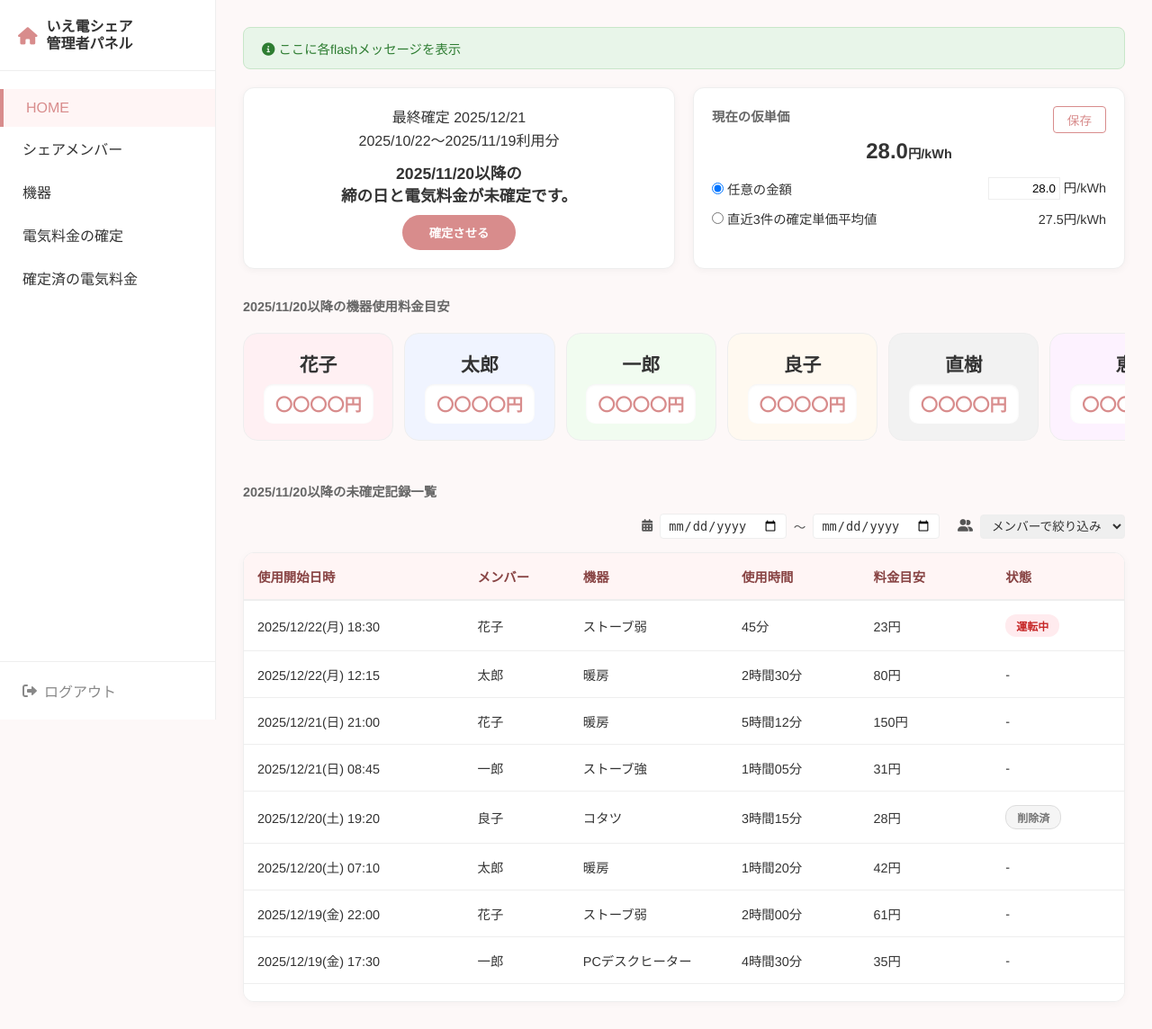
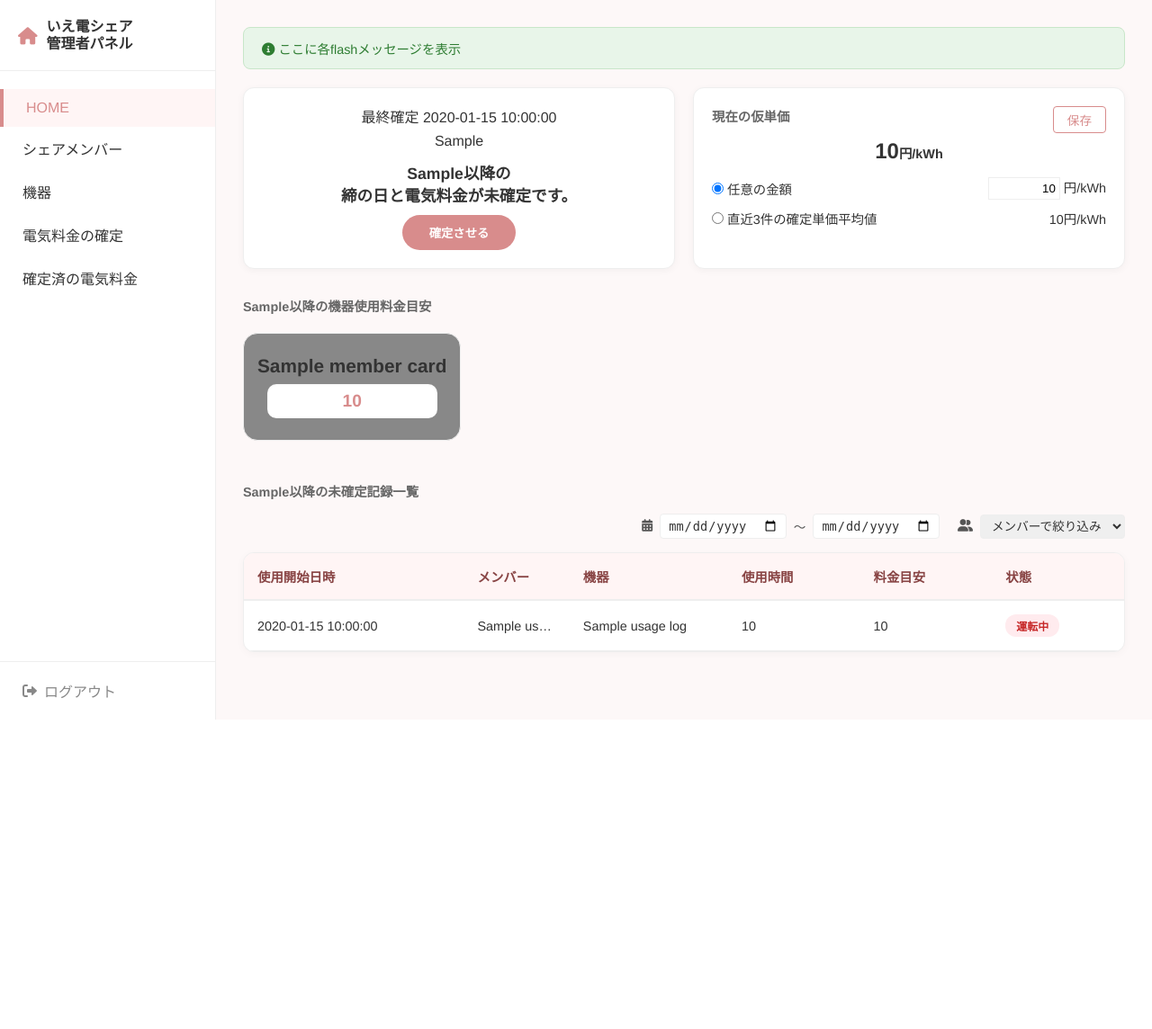
Before and after one commit to kubota-a/family-electricity-cost-share, a Python web app: template templates/admin_top.html in a window 1280 px wide. Shown: the whole page at 90% size. After the commit the page ends 800 px from the top, so only its background shows below. Run offline with Jinja, Linux system fonts and the light colour scheme; the template is opened without the code that fills it: most values are stand-ins (such as "Sample title", 1, 10 or a date in 2020).

Commit message:
feat: 管理者トップ画面の表示データ取得と一覧表示を実装

```diff
--- a/templates/admin_top.html
+++ b/templates/admin_top.html
@@ -188,79 +188,45 @@
         <div class="top-row">
             <div class="card confirm-box">
                 <div class="date-info">
-                    最終確定 2025/12/21<br>
-                    2025/10/22〜2025/11/19利用分
+                    最終確定 {{ latest_created_display }}<br>
+                    {{ latest_period_display }}
                 </div>
                 <div class="status-msg">
-                    2025/11/20以降の<br>締の日と電気料金が未確定です。
+                    {{ unfinalized_start_display }}以降の<br>締の日と電気料金が未確定です。
                 </div>
                 <button type="button" class="btn-primary" onclick="location.href='{{ url_for('admin_bill_confirm') }}'">確定させる</button>
             </div>
 
             <div class="card unit-price-box">
-                <button class="btn-save">保存</button>
+                <button type="button" class="btn-save">保存</button>
                 <div class="section-title">現在の仮単価</div>
-                <div class="price-display">28.0<span style="font-size: 0.9rem;">円/kWh</span></div>
+                <div class="price-display">{{ current_estimated_unit_price_display }}<span style="font-size: 0.9rem;">円/kWh</span></div>
                 <div class="radio-group">
                     <label class="radio-item">
                         <span><input type="radio" name="price" checked> 任意の金額</span>
-                        <span><input type="text" value="28.0"> 円/kWh</span>
+                        <span><input type="text" value="{{ current_estimated_unit_price_display }}"> 円/kWh</span>
                     </label>
                     <label class="radio-item">
                         <span><input type="radio" name="price"> 直近3件の確定単価平均値</span>
-                        <span>27.5円/kWh</span>
+                        <span>{{ latest_three_avg_unit_price_display }}円/kWh</span>
                     </label>
                 </div>
             </div>
         </div>
 
-        <div class="section-title">2025/11/20以降の機器使用料金目安</div>
+        <div class="section-title">{{ unfinalized_start_display }}以降の機器使用料金目安</div>
         <div class="carousel-container">
             <div class="carousel-wrapper">
-                <div class="member-card card-hanako">
-                    <div class="member-name">花子</div>
-                    <div class="member-amount">〇〇〇〇円</div>
+                {% for member_card in member_estimate_cards %}
+                <div class="member-card" style="background-color: {{ member_card.color }};">
+                    <div class="member-name">{{ member_card.name }}</div>
+                    <div class="member-amount">{{ member_card.amount_display }}</div>
                 </div>
-                <div class="member-card card-taro">
-                    <div class="member-name">太郎</div>
-                    <div class="member-amount">〇〇〇〇円</div>
-                </div>
-                <div class="member-card card-ichiro">
-                    <div class="member-name">一郎</div>
-                    <div class="member-amount">〇〇〇〇円</div>
-                </div>
-                <div class="member-card card-ryoko">
-                    <div class="member-name">良子</div>
-                    <div class="member-amount">〇〇〇〇円</div>
-                </div>
-                <div class="member-card card-naoki">
-                    <div class="member-name">直樹</div>
-                    <div class="member-amount">〇〇〇〇円</div>
-                </div>
-                <div class="member-card card-megumi">
-                    <div class="member-name">恵</div>
-                    <div class="member-amount">〇〇〇〇円</div>
-                </div>
-                <div class="member-card card-kenta">
-                    <div class="member-name">健太</div>
-                    <div class="member-amount">〇〇〇〇円</div>
-                </div>
-                <div class="member-card card-misaki">
-                    <div class="member-name">美咲</div>
-                    <div class="member-amount">〇〇〇〇円</div>
-                </div>
-                <div class="member-card card-shuhei">
-                    <div class="member-name">修平</div>
-                    <div class="member-amount">〇〇〇〇円</div>
-                </div>
-                <div class="member-card card-ai">
-                    <div class="member-name">愛</div>
-                    <div class="member-amount">〇〇〇〇円</div>
-                </div>
+                {% endfor %}
             </div>
         </div>
 
-        <div class="section-title">2025/11/20以降の未確定記録一覧</div>
+        <div class="section-title">{{ unfinalized_start_display }}以降の未確定記録一覧</div>
 
         <div class="filter-area">
             <div class="filter-item">
@@ -271,10 +237,9 @@
                 <i class="fas fa-user-friends"></i>
                 <select>
                     <option value="">メンバーで絞り込み</option>
-                    <option value="hanako">花子</option>
-                    <option value="taro">太郎</option>
-                    <option value="ichiro">一郎</option>
-                    <option value="ryoko">良子</option>
+                    {% for member in user_members %}
+                    <option value="{{ member.id }}" {% if selected_member_id == member.id|string %}selected{% endif %}>{{ member.name }}</option>
+                    {% endfor %}
                 </select>
             </div>
         </div>
@@ -292,118 +257,30 @@
                     </tr>
                 </thead>
                 <tbody>
+                    {% if unfinalized_usage_logs %}
+                    {% for usage_log in unfinalized_usage_logs %}
                     <tr>
-                        <td>2025/12/22(月) 18:30</td>
-                        <td>花子</td>
-                        <td>ストーブ弱</td>
-                        <td>45分</td>
-                        <td>23円</td>
-                        <td><span class="badge-status badge-on">運転中</span></td>
+                        <td>{{ usage_log.start_time_display }}</td>
+                        <td>{{ usage_log.member_name }}</td>
+                        <td>{{ usage_log.device_name }}</td>
+                        <td>{{ usage_log.duration_display }}</td>
+                        <td>{{ usage_log.estimated_cost_display }}</td>
+                        <td>
+                            {% if usage_log.status_type == "deleted" %}
+                            <span class="badge-status btn-delete">削除済</span>
+                            {% elif usage_log.status_type == "running" %}
+                            <span class="badge-status badge-on">運転中</span>
+                            {% else %}
+                            -
+                            {% endif %}
+                        </td>
                     </tr>
+                    {% endfor %}
+                    {% else %}
                     <tr>
-                        <td>2025/12/22(月) 12:15</td>
-                        <td>太郎</td>
-                        <td>暖房</td>
-                        <td>2時間30分</td>
-                        <td>80円</td>
-                        <td>-</td>
+                        <td colspan="6">表示できる未確定記録はありません</td>
                     </tr>
-                    <tr>
-                        <td>2025/12/21(日) 21:00</td>
-                        <td>花子</td>
-                        <td>暖房</td>
-                        <td>5時間12分</td>
-                        <td>150円</td>
-                        <td>-</td>
-                    </tr>
-                    <tr>
-                        <td>2025/12/21(日) 08:45</td>
-                        <td>一郎</td>
-                        <td>ストーブ強</td>
-                        <td>1時間05分</td>
-                        <td>31円</td>
-                        <td>-</td>
-                    </tr>
-                    <tr>
-                        <td>2025/12/20(土) 19:20</td>
-                        <td>良子</td>
-                        <td>コタツ</td>
-                        <td>3時間15分</td>
-                        <td>28円</td>
-                        <td><button class="badge-status btn-delete">削除済</button></td>
-                    </tr>
-                    <tr>
-                        <td>2025/12/20(土) 07:10</td>
-                        <td>太郎</td>
-                        <td>暖房</td>
-                        <td>1時間20分</td>
-                        <td>42円</td>
-                        <td>-</td>
-                    </tr>
-                    <tr>
-                        <td>2025/12/19(金) 22:00</td>
-                        <td>花子</td>
-                        <td>ストーブ弱</td>
-                        <td>2時間00分</td>
-                        <td>61円</td>
-                        <td>-</td>
-                    </tr>
-                    <tr>
-                        <td>2025/12/19(金) 17:30</td>
-                        <td>一郎</td>
-                        <td>PCデスクヒーター</td>
-                        <td>4時間30分</td>
-                        <td>35円</td>
-                        <td>-</td>
-                    </tr>
-                    <tr>
-                        <td>2025/12/18(木) 20:15</td>
-                        <td>良子</td>
-                        <td>暖房</td>
-                        <td>6時間00分</td>
-                        <td>172円</td>
-                        <td>-</td>
-                    </tr>
-                    <tr>
-                        <td>2025/12/18(木) 06:45</td>
-                        <td>太郎</td>
-                        <td>ストーブ強</td>
-                        <td>0時間45分</td>
-                        <td>22円</td>
-                        <td>-</td>
-                    </tr>
-                    <tr>
-                        <td>2025/12/17(水) 23:30</td>
-                        <td>花子</td>
-                        <td>コタツ</td>
-                        <td>2時間40分</td>
-                        <td>24円</td>
-                        <td>-</td>
-                    </tr>
-                    <tr>
-                        <td>2025/12/17(水) 18:00</td>
-                        <td>一郎</td>
-                        <td>暖房</td>
-                        <td>3時間20分</td>
-                        <td>95円</td>
-                        <td>-</td>
-                    </tr>
-                    <tr>
-                        <td>2025/12/16(火) 19:50</td>
-                        <td>良子</td>
-                        <td>ストーブ弱</td>
-                        <td>1時間15分</td>
-                        <td>38円</td>
-                        <td>-</td>
-                    </tr>
-                    <tr>
-                        <td>2025/12/16(火) 07:20</td>
-                        <td>太郎</td>
-                        <td>暖房</td>
-                        <td>2時間10分</td>
-                        <td>68円</td>
-                        <td>-</td>
-                    </tr>
+                    {% endif %}
                 </tbody>
             </table>
         </div>
```
Also changed, not shown: app.py (+219 -1 lines).
